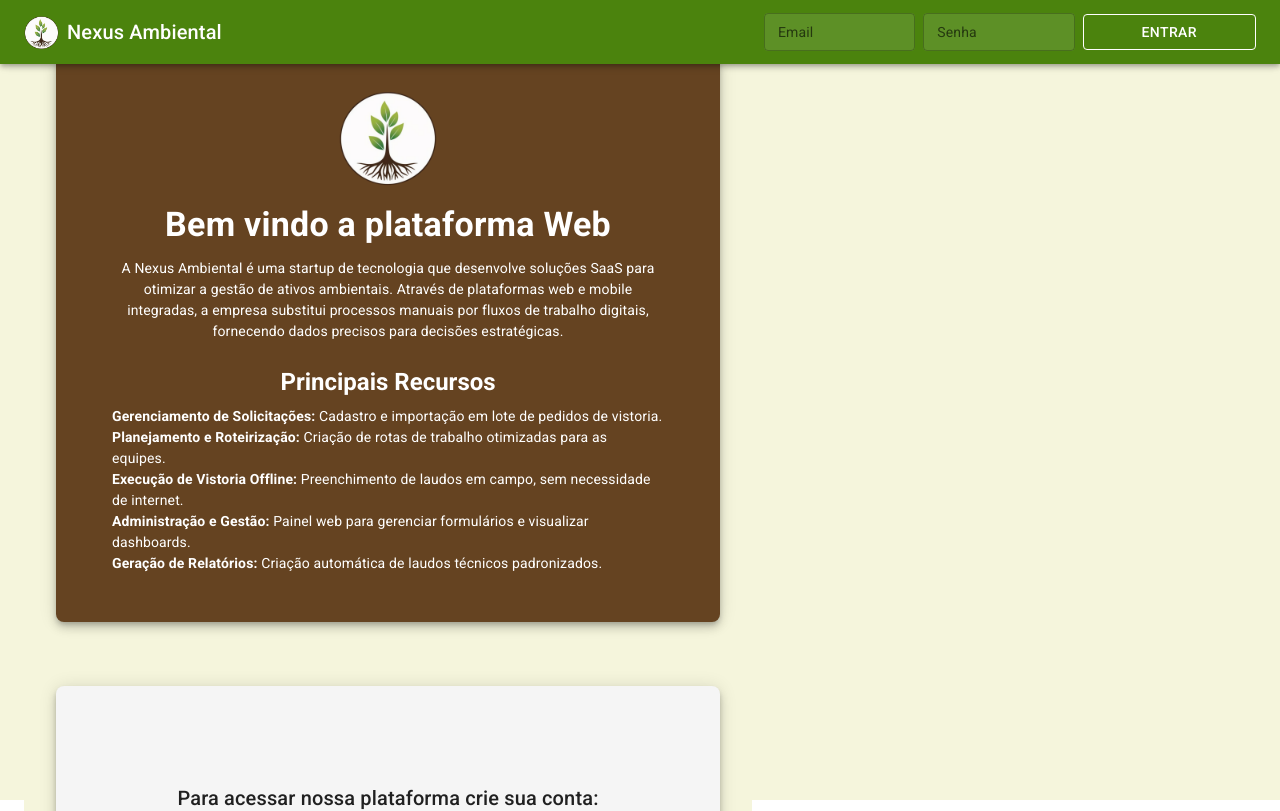
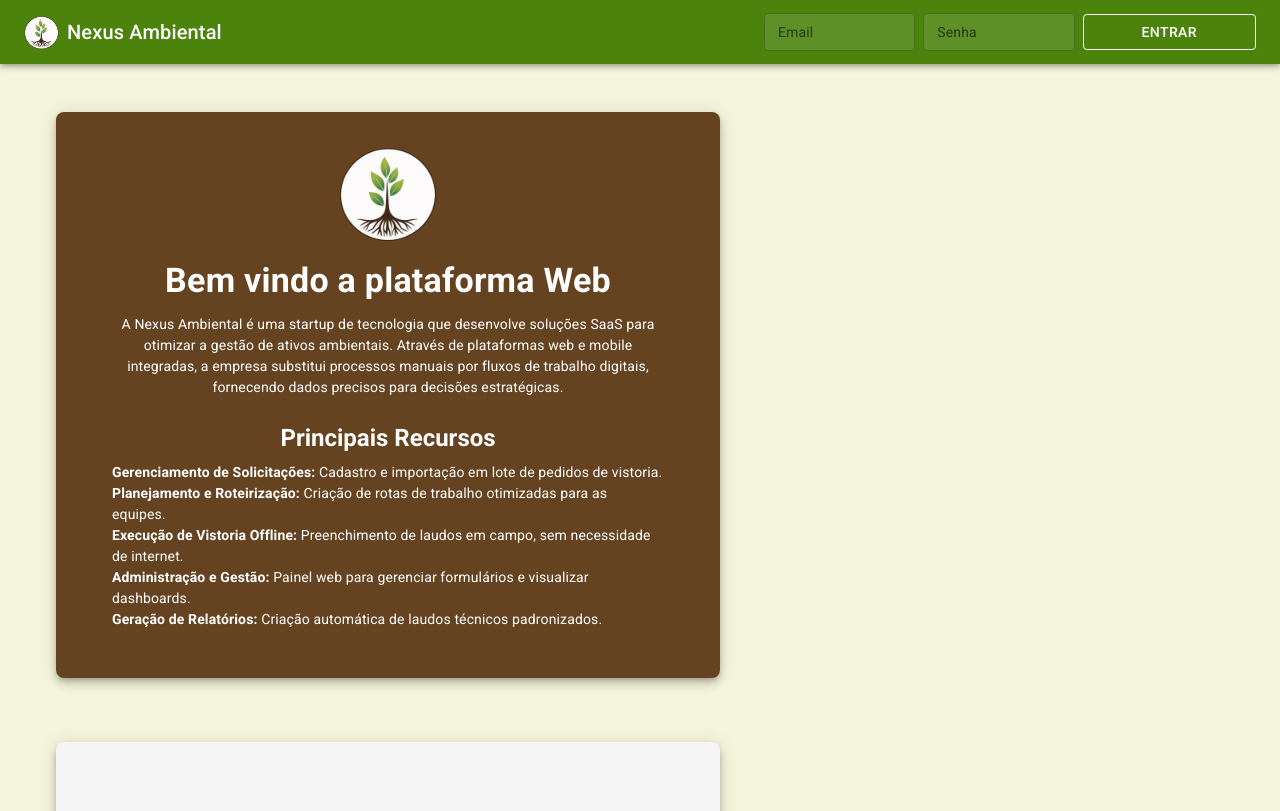
Before and after one commit to tiagodexheimer/nexus, a React (Vite) app in the folder nexus/: page / in a window 1280 px wide. Shown: the top 811 px of the page. Built offline with nearby package versions, Linux system fonts and the light colour scheme.

Commit message:
Fix: button sobreposto

```diff
--- a/nexus/package.json
+++ b/nexus/package.json
@@ -13,11 +13,13 @@
     "@dnd-kit/core": "^6.1.0",
     "@dnd-kit/sortable": "^8.0.0",
     "@dnd-kit/utilities": "^3.2.2",
+    "@emotion/cache": "^11.14.0",
     "@emotion/react": "^11.14.0",
     "@emotion/styled": "^11.14.1",
     "@fontsource/roboto": "^5.2.6",
     "@mui/icons-material": "^7.2.0",
     "@mui/material": "^7.2.0",
+    "@mui/material-nextjs": "^7.2.0",
     "@mui/styled-engine-sc": "^7.2.0",
     "@tailwindcss/vite": "^4.1.11",
     "react": "^19.1.0",
--- a/nexus/src/components/Layout.tsx
+++ b/nexus/src/components/Layout.tsx
@@ -1,6 +1,6 @@
 // src/components/Layout.tsx
 import React, { type JSX } from 'react';
-import { Box, CssBaseline } from '@mui/material';
+import { Box, CssBaseline, useTheme } from '@mui/material'; // Import useTheme
 import Header from './Header.tsx';
 import Sidebar from './Sidebar';
 
@@ -12,6 +12,8 @@ interface LayoutProps {
 }
 
 const Layout = ({ children, isLoggedIn, onLoginSuccess, onLogout }: LayoutProps): JSX.Element => {
+  const theme = useTheme(); // Initialize useTheme
+
   return (
     <>
       <CssBaseline />
@@ -21,17 +23,25 @@ const Layout = ({ children, isLoggedIn, onLoginSuccess, onLogout }: LayoutProps)
           onLoginSuccess={onLoginSuccess}
           onLogout={onLogout}
         />
-        <Box sx={{ display: 'flex', flexGrow: 1 }}>
-          {isLoggedIn && <Sidebar />} {/* Mostra a Sidebar somente se logado */}
+        {/* This Box now correctly accounts for the header's height */}
+        <Box
+          sx={{
+            display: 'flex',
+            flexGrow: 1,
+            // Apply margin-top to push content below the fixed header
+            mt: `${theme.mixins.toolbar.minHeight}px`,
+          }}
+        >
+          {isLoggedIn && <Sidebar />} {/* Show the Sidebar only if logged in */}
           <Box
             component="main"
             sx={{
               flexGrow: 1,
               backgroundColor: '#F5F5DC',
-              p: 3,
+              p: 3, // Keep existing padding for content within the main area
             }}
           >
-            {children} {/* O conteúdo (rotas) será renderizado aqui */}
+            {children} {/* The content (routes) will be rendered here */}
           </Box>
         </Box>
       </Box>
--- a/nexus/src/styles/theme.ts
+++ b/nexus/src/styles/theme.ts
@@ -1,4 +1,5 @@
 import { createTheme, type ThemeOptions, alpha } from '@mui/material/styles';
+import { ptBR } from '@mui/material/locale';
 
 export const themeOptions: ThemeOptions = {
   palette: {
@@ -75,6 +76,6 @@ export const themeOptions: ThemeOptions = {
 };
 
 // Criando o tema a partir das suas opções
-const theme = createTheme(themeOptions);
+const theme = createTheme(themeOptions, ptBR);
 
 export default theme;
--- a/nexus/tsconfig.json
+++ b/nexus/tsconfig.json
@@ -8,7 +8,7 @@
       "jsx": "react-jsx",
       "moduleResolution": "node",
       "esModuleInterop": true,
-      "allowSyntheticDefaultImports": true,
+      "allowSyntheticDefaultImports": true
       // other settings...
     }
 
```
Also changed, not shown: 1 other file (tests, documents, lock files or other folders).
